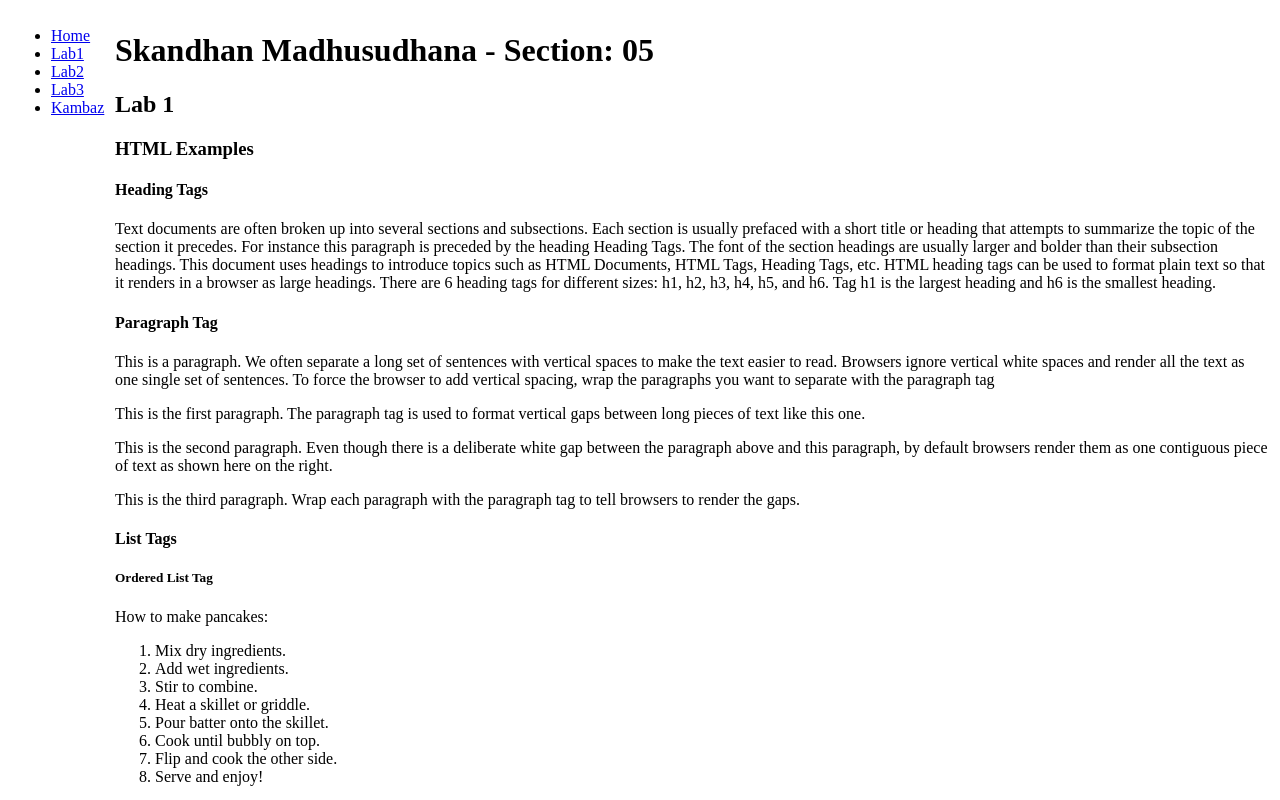
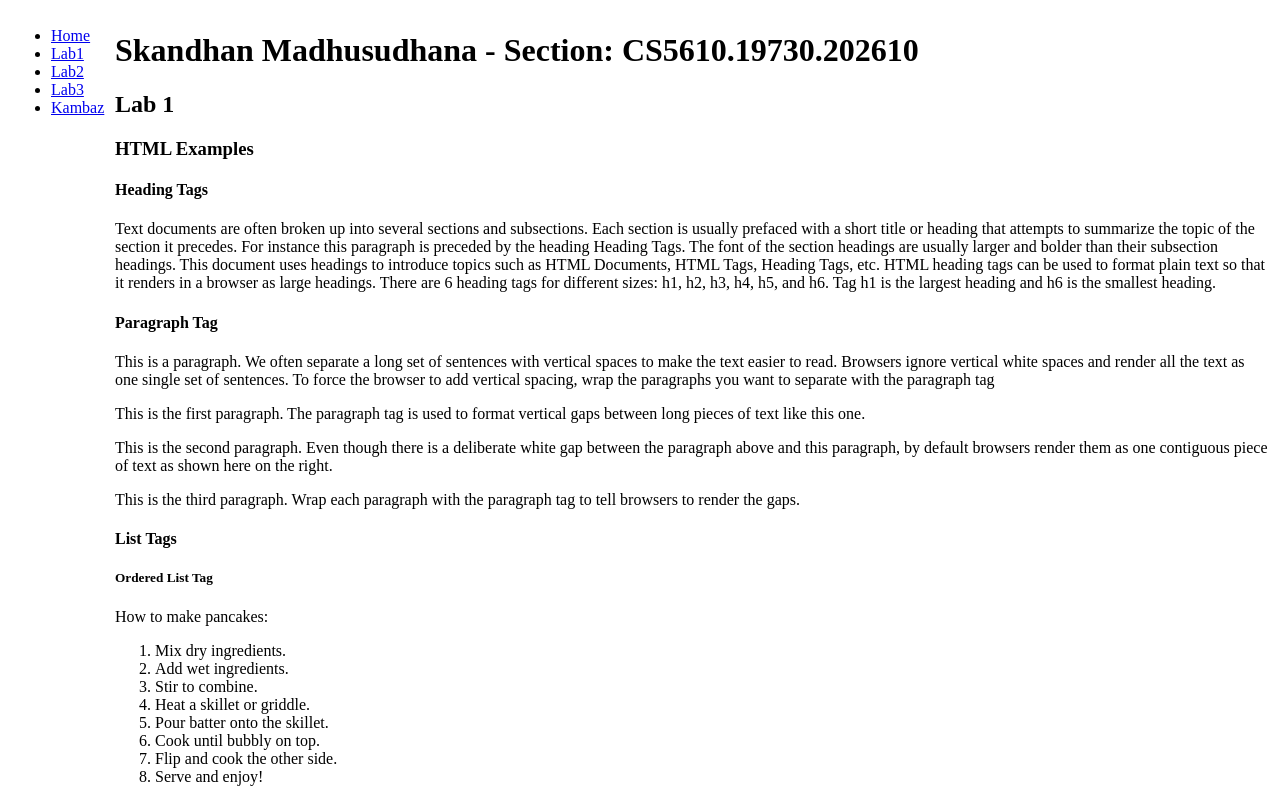
Before and after one commit to SKANDHAN-MADHUSUDHANA/Kambaz-next-js, a Next.js app: page /Labs/Lab1 in a window 1280 px wide. Shown: the top 800 px of the page. Built offline with nearby package versions, Linux system fonts and the light colour scheme.

Commit message:
updated section name

```diff
--- a/app/Labs/Lab1/page.tsx
+++ b/app/Labs/Lab1/page.tsx
@@ -3,7 +3,7 @@
 export default function Lab1() {
     return (
     <div id="wd-lab1">
-        <h1>Skandhan Madhusudhana - Section: 05</h1>
+        <h1>Skandhan Madhusudhana - Section: CS5610.19730.202610</h1>
         <h2>Lab 1</h2>
         <h3>HTML Examples</h3>
         <div id="wd-h-tag">
--- a/app/Labs/page.tsx
+++ b/app/Labs/page.tsx
@@ -2,7 +2,7 @@ import Link from "next/link";
 export default function Labs() {
  return (
    <div id="wd-labs">
-    <h1>Skandhan Madhusudhana - Section 05</h1>
+    <h1>Skandhan Madhusudhana - Section CS5610.19730.202610</h1>
      <h1>Labs</h1>
      <ul>
        <li>
```
